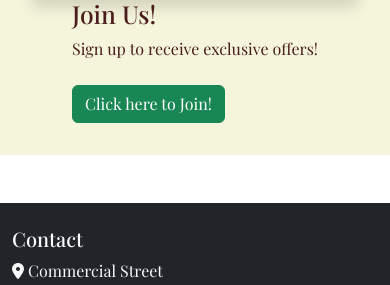
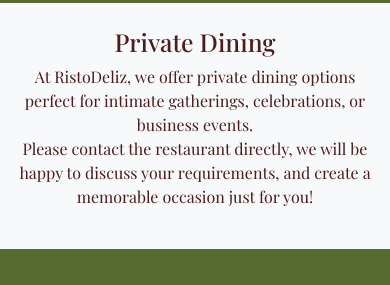
Before and after one commit to jessi25924/risto_deliz, a Django app: page / in a window 390 px wide. Shown: the part 1430-1715 px from the top of the page. Run offline with Django 4.2, Linux system fonts and the light colour scheme; some libraries are stand-ins or nearby versions; some web fonts are replaced.

Commit message:
Update home.html css style

```diff
--- a/risto_deliz/settings.py
+++ b/risto_deliz/settings.py
@@ -27,7 +27,7 @@ BASE_DIR = Path(__file__).resolve().parent.parent
 SECRET_KEY = os.environ.get("SECRET_KEY")
 
 # SECURITY WARNING: don't run with debug turned on in production!
-DEBUG = True
+DEBUG = False
 
 ALLOWED_HOSTS = ['.herokuapp.com', '127.0.0.1']
 
--- a/static/css/styles.css
+++ b/static/css/styles.css
@@ -7,6 +7,7 @@
     --secondary-font: "Great Vibes", roboto;
     --primary-color: #4a1c1c; /*deep maroon / text colour(Headings, Buttons, Links)*/
     --secondary-color: #6b8e23; /*olive green / Accent color*/
+    --secondary-background-color: #556B2F;
     --highlight-color: #d4af37; /*champagne / highlight or call to action colour*/
     --background-color: #f5f0e8; /*warm cream / main background*/
     --background-contrast-color: #3b2f2f; /*espresso brown / footer, navbar or contrast background*/
@@ -14,6 +15,7 @@
 
 /* full-page background*/
 body {
+    background-color: var(--secondary-background-color);
     color: var(--primary-color);
     font-family: var(--primary-font);
 }
@@ -49,10 +51,6 @@ main .container {
     color: #fff;
 }
 
-.navbar-brand, .navbar-link, .footer a {
-    color: var(--secondary-color) !important;
-}
-
 /* Shared style for all content pages but home */
 .page-wrapper {
     background-color: rgba(255, 255, 255, 0.7);
--- a/templates/home.html
+++ b/templates/home.html
@@ -5,13 +5,25 @@
 
 
 {% block content %}
-<section class="hero">
-    <div class="hero-text text-center">
+<!-- Hero Section -->
+<section class="hero text-center">
+    <div class="hero-text">
         <h1>A Taste of Italy, Right at Your Table</h1>
-                <p>RistoDeliz is where the soul of Italy is served on every plate. Form the rich aroma of slow-simmered sauces to the first bite of handmade pasta,
-                    our dishes bring you the warmth and passion of true Italian cooking.<br>Prepare to savour an experience that's as genuine as Nonna's kitchen.
-                </p>
-                <a href="{% url 'book_table' %}" class="btn btn-primary mt-3">Book a Table</a>
+        <a href="{% url 'book_table' %}" class="btn btn-primary mt-3">Book a Table</a>
+    </div>
+</section>
+
+<!-- Introduction -->
+<section class="container-fluid py-4 bg-light mt-5">
+    <div class="row justify-content-center">
+        <div class="col-md-10 text-center">
+            <p fs-4>
+                RistoDeliz is where the soul of Italy is served on every plate.
+                Form the rich aroma of slow-simmered sauces to the first bite of handmade pasta,
+                our dishes bring you the warmth and passion of true Italian cooking.<br>
+                Prepare to savour an experience that's as genuine as Nonna's kitchen.
+            </p>
+        </div>
     </div>
 </section>
 
@@ -26,8 +38,22 @@
     </div>
 </section>
 
+<!-- Private Dining -->
+<section class="container-fluid py-4 bg-light">
+    <div class="row justify-content-center">
+        <div class="col-md-10 text-center">
+            <h2>Private Dining</h2>
+            <p fs-4>
+                At RistoDeliz, we offer private dining options perfect for intimate gatherings, celebrations, or business events.<br>
+                Please contact the restaurant directly, we will be happy to discuss your requirements,
+                and create a memorable occasion just for you!
+            </p>
+        </div>
+    </div>
+</section>
+
 <!-- Sign Up Invite -->
-<section class="container my-5 d-flex flex-column-reverse flex-md-row align-items-center">
+<section class="container d-flex flex-column-reverse flex-md-row align-items-center mt-5 mb-5">
     <div class="col-md-6 px-4">
         <h2>Join Us!</h2>
         <p>Sign up to receive exclusive offers!</p>
```
